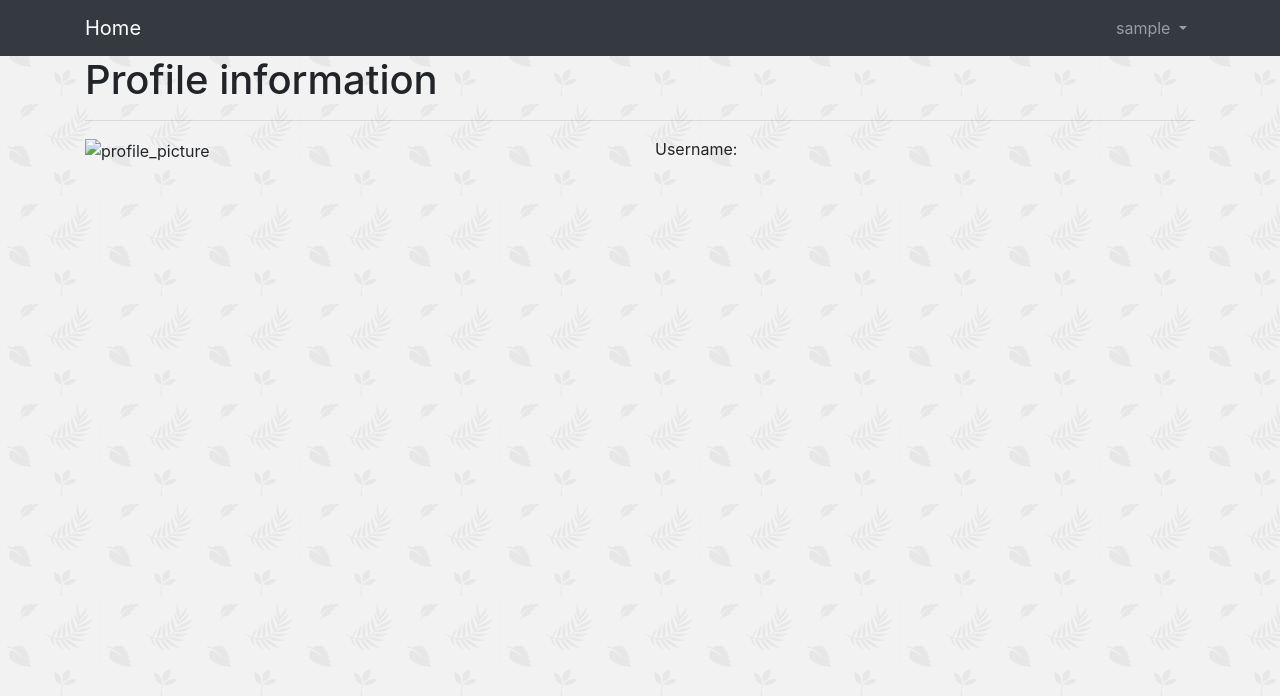
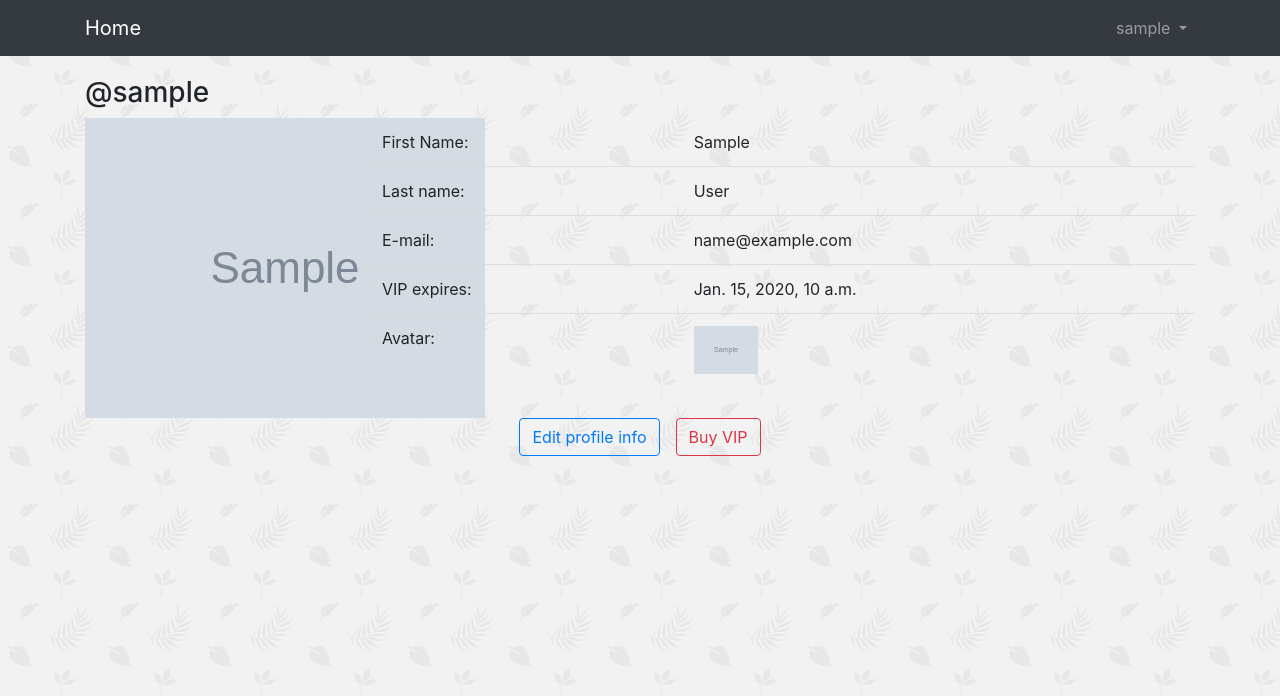
Before and after one commit to mdragonborn/dixit_copy, a Django app: page /profile/ in a window 1280 px wide. Shown: the top 696 px of the page. Run offline with Django 3.2, Linux system fonts and the light colour scheme; a user stored in the database is signed in; tables that the repository leaves empty hold one stand-in row (values such as "Sample post"); grey boxes marked "Sample" are stand-in pictures; some libraries are stand-ins or nearby versions; some web fonts are replaced.

Commit message:
Add profile view and edit. Edit profile picture and avatar WIP

```diff
--- a/authenticate/templates/authenticate/model_form_upload.html
+++ b/authenticate/templates/authenticate/model_form_upload.html
@@ -1,6 +1,6 @@
 {% extends 'base.html' %}
 
-{% block body %}
+{% block content %}
   <div class = "container mt-3">
     <form method="post" enctype="multipart/form-data">
       {% csrf_token %}
--- a/authenticate/templates/authenticate/password_change.html
+++ b/authenticate/templates/authenticate/password_change.html
@@ -6,7 +6,7 @@
   <li class="breadcrumb-item active">Change password</li>
 {% endblock %}
 
-{% block body %}
+{% block content %}
 
   <div class="row container">
     <div class="col-lg-6 col-md-8 col-sm-10">
@@ -14,6 +14,7 @@
         {% csrf_token %}
         {% include 'includes/form.html' %}
         <button type="submit" class="btn btn-success">Change password</button>
+        <a onclick = "window.history.back();" class="btn btn-secondary">Return to back</a>
       </form>
     </div>
   </div>
--- a/authenticate/templates/authenticate/password_change_done.html
+++ b/authenticate/templates/authenticate/password_change_done.html
@@ -7,9 +7,9 @@
   <li class="breadcrumb-item active">Success</li>
 {% endblock %}
 
-{% block body %}
+{% block content %}
   <div class="alert alert-success" role="alert">
     <strong>Success!</strong> Your password has been changed!
   </div>
-  <a href="{% url 'home' %}" class="btn btn-secondary">Return to home page</a>
+  <a onclick = "window.history.back();" class="btn btn-secondary">Return to back</a>
 {% endblock %}
--- a/authenticate/templates/base.html
+++ b/authenticate/templates/base.html
@@ -29,7 +29,7 @@
           </a>
           <div class="dropdown-menu dropdown-menu-right"
                aria-labelledby="userMenu">
-            <a class="dropdown-item" href="#">My account</a>
+            <a class="dropdown-item" href="{% url 'profile' %}">My account</a>
             <a class="dropdown-item" href="{% url 'password_change' %}">Change
               password</a>
             <div class="dropdown-divider"></div>
@@ -49,10 +49,6 @@
 </nav>
 {% block body %}
 <div class="container">
-  <ol class="breadcrumb my-4">
-    {% block breadcrumb %}
-    {% endblock %}
-  </ol>
   {% block content %}
   {% endblock %}
 </div>
--- /dev/null
+++ b/dixit/static/css/profile_view.css
@@ -0,0 +1,33 @@
+.user-row {
+    margin-bottom: 14px;
+}
+
+.user-row:last-child {
+    margin-bottom: 0;
+}
+
+.dropdown-user {
+    margin: 13px 0;
+    padding: 5px;
+    height: 100%;
+}
+
+.dropdown-user:hover {
+    cursor: pointer;
+}
+
+.table-user-information > tbody > tr {
+    border-top: 1px solid rgb(221, 221, 221);
+}
+
+.table-user-information > tbody > tr:first-child {
+    border-top: 0;
+}
+
+
+.table-user-information > tbody > tr > td {
+    border-top: 0;
+}
+.toppad
+{margin-top:20px;
+}
--- a/dixit/urls.py
+++ b/dixit/urls.py
@@ -55,13 +55,15 @@ urlpatterns = [
                           template_name='authenticate/password_reset_complete.html'),
                       name='password_reset_complete'),
 
-                  url(r'^settings/password/$',
+                  url(r'^password/$',
                       dj_auth_views.PasswordChangeView.as_view(
                           template_name='authenticate/password_change.html'),
                       name='password_change'),
-                  url(r'^settings/password/done/$',
+                  url(r'^password/done/$',
                       dj_auth_views.PasswordChangeDoneView.as_view(
                           template_name='authenticate/password_change_done.html'),
                       name='password_change_done'),
                   url(r'^profile/$', profiles_views.profile, name='profile'),
+                  url(r'^profile/edit$', profiles_views.profile_edit,
+                      name='profile_edit')
               ] + static(settings.MEDIA_URL, document_root=settings.MEDIA_ROOT)
--- a/profiles/templates/profiles/profile.html
+++ b/profiles/templates/profiles/profile.html
@@ -1,24 +1,79 @@
 {% extends 'base.html' %}
+
+{% load static %}
 
 {% block title %}Profile view{% endblock %}
 
+{% block stylesheet %}
+<link rel="stylesheet" href="{% static 'css/profile_view.css' %}">
+{% endblock %}
+
+
 {% block body %}
 <div class="container">
-  <h1>Profile information</h1>
-  <hr>
-  {% block content %}
-    <table class = "table">
-      <div class = "row">
-        <div class = "col-sm-6">
-          <img src = "{{ user.player.avatar.url }}" alt =
-            "profile_picture">
+  <div class="row">
+    <div
+      class="col-xs-12 col-sm-12 col-md-12 col-lg-12 col-xs-offset-0 col-sm-offset-0 col-md-offset-3 col-lg-offset-3 toppad">
+
+
+      <div class="panel panel-info">
+        <div class="panel-heading">
+          <h3 class="panel-title">@{{ user.username }}</h3>
         </div>
-        <div class = "col-sm-6">
-          Username:
+        <div class="panel-body">
+          <div class="row">
+            <div class="col-md-3 col-lg-3 " align="center"><img
+              alt="profile_picture"
+              src="{{ user.profile_picture.url }}"
+              class="img-circle img-responsive">
+            </div>
+
+            <div class=" col-md-9 col-lg-9 ">
+              <table class="table table-user-information">
+                <tbody>
+                <tr>
+                  <td>First Name:</td>
+                  <td>{{ user.first_name }}</td>
+                </tr>
+                <tr>
+                  <td>Last name:</td>
+                  <td>{{ user.last_name }}</td>
+                </tr>
+                <tr>
+                  <td>E-mail:</td>
+                  <td>{{ user.email }}</td>
+                </tr>
+
+                <tr>
+                  <td>VIP expires:</td>
+                  <td>{{ user.vip_expiry }}</td>
+                </tr>
+                <tr>
+                  <td>Avatar:</td>
+                  <td><img
+                    alt="avatar_picture"
+                    src="{{ user.avatar.image.url }}"
+                    class="img-circle img-responsive"
+                    style="width:64px; heigth:64px">
+                  </td>
+                </tr>
+                </tbody>
+              </table>
+            </div>
+          </div>
+          <div class="row align-items-center justify-content-center">
+            <a href="{% url 'profile_edit' %}" class="btn btn-outline-primary"
+            >Edit
+              profile info</a>
+            <a class="btn btn-outline-danger ml-3" href = "#">Buy
+              VIP
+            </a>
+          </div>
         </div>
+
       </div>
+    </div>
+  </div>
+</div>
 
-    </table>
-  {% endblock %}
-</div>
 {% endblock body %}
--- a/profiles/views.py
+++ b/profiles/views.py
@@ -1,8 +1,23 @@
 from django.shortcuts import render, redirect
 from django.contrib.auth.decorators import login_required
+from profiles.forms import EditProfileForm
 
 
 @login_required
 def profile(request):
     args = {'user': request.user}
     return render(request, 'profiles/profile.html', args)
+
+
+@login_required
+def profile_edit(request):
+    if (request.method == 'POST'):
+        form = EditProfileForm(request.POST)
+        if (form.is_valid()):
+            form.save()
+            redirect('profiles')
+    else:
+        form = EditProfileForm()
+        args = {'form': form}
+        return render(request, 'profiles/profile_edit.html',
+                      args)
```
Also changed, not shown: profiles/forms.py (+10 -9 lines), profiles/templates/profiles/profile_edit.html (added, +30 -0 lines), dixit/forms.py (added), dixit/media/avatars/face_cyG3Ykx.png (deleted), dixit/media/profile_pictures/default.png (added), dixit/static/css/auth.css (renamed from authenticate/static/css/auth.css), dixit/static/css/bootstrap.min.css (renamed from authenticate/static/css/bootstrap.min.css), dixit/static/img/shattered.png (renamed from authenticate/static/img/shattered.png), dixit/static/js/bootstrap.min.js (renamed from authenticate/static/js/bootstrap.min.js), dixit/static/js/jquery-3.3.1.min.js (renamed from authenticate/static/js/jquery-3.3.1.min.js), dixit/static/js/popper.min.js (renamed from authenticate/static/js/popper.min.js).
